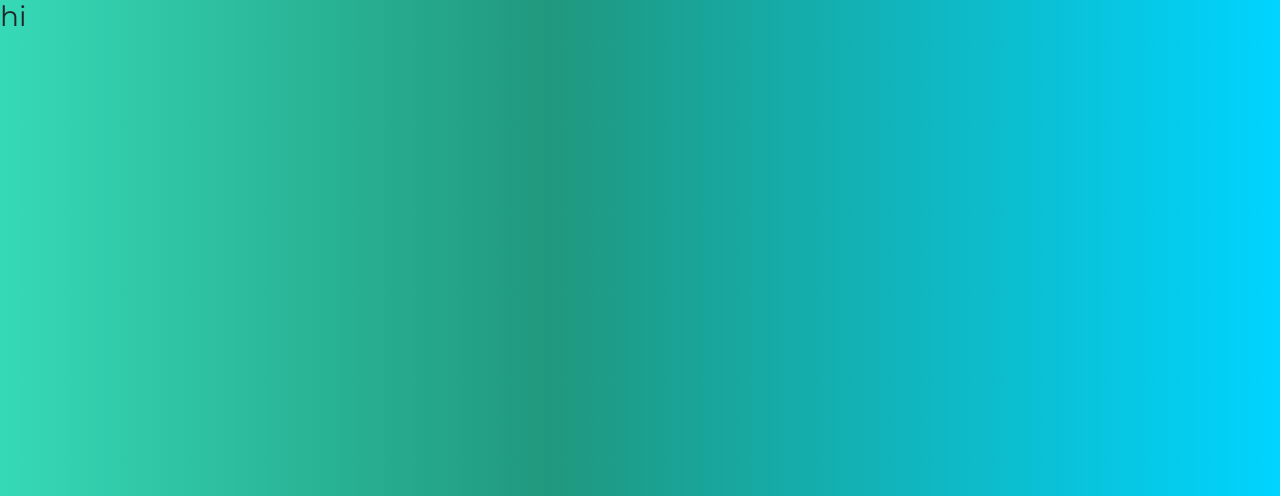
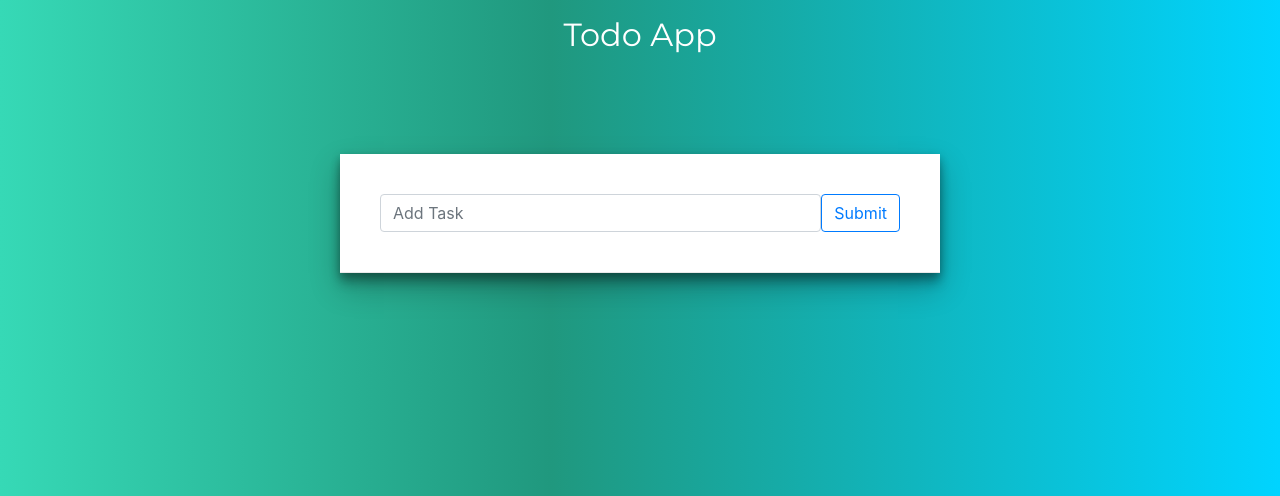
Before and after one commit to bharathjinka09/todo-drf, a Django app: page / in a window 1280 px wide. Shown: the top 496 px of the page. Run offline with Django 3.2, Linux system fonts and the light colour scheme; data comes from the database, SQL or seed files in the repository; some libraries are stand-ins or nearby versions.

Commit message:
Added UI for tasks app and fetched the tasks from API

```diff
--- a/frontend/templates/frontend/list.html
+++ b/frontend/templates/frontend/list.html
@@ -2,7 +2,11 @@
 <html>
 <head>
 	<title>To Do</title>
+	  <meta name="viewport" content="width=device-width, initial-scale=1.0">
+
 	<link rel="stylesheet" href="https://stackpath.bootstrapcdn.com/bootstrap/4.5.0/css/bootstrap.min.css" integrity="sha384-9aIt2nRpC12Uk9gS9baDl411NQApFmC26EwAOH8WgZl5MYYxFfc+NcPb1dKGj7Sk" crossorigin="anonymous">
+
+	<link href="https://stackpath.bootstrapcdn.com/font-awesome/4.7.0/css/font-awesome.min.css" rel="stylesheet" integrity="sha384-wvfXpqpZZVQGK6TAh5PVlGOfQNHSoD2xbE+QkPxCAFlNEevoEH3Sl0sibVcOQVnN" crossorigin="anonymous">
 
 	<link rel="stylesheet" href="https://fonts.googleapis.com/css?family=Montserrat&display=swap">
 
@@ -15,10 +19,116 @@
 		h1,h2,h3,h4,h5,p,span,strike{
 			font-family: 'Montserrat', sans-serif;
 		}
+
+		#task-container{
+			max-width: 600px;
+			margin: 0 auto;
+			box-shadow: 0 14px 28px rgba(0,0,0,0.25), 0 10px 10px rgba(0,0,0,0.22);
+			background-color: #fff;
+
+			margin-top: 100px;
+			margin-bottom: 100px;
+
+			justify-content: space-around;
+			align-items: flex-start;
+
+		}
+
+		#form-wrapper{
+			position: --webkit-sticky;
+			position: sticky;
+			top: 0rem;
+			border-bottom: 1px solid #e9e9e9;
+			background-color: #fff;
+			box-shadow: 0 3px 8px rgba(0,0,0,0.25);
+			padding: 40px;
+		}
+
+		/*#submit{
+			background-color: #36d9b6;
+			border-radius: 0;
+			border:0;
+			color: #fff;
+
+		}*/
+		.flex-wrapper{
+			display: flex;
+		}
+		.task-wrapper{
+			margin:5px;
+			padding: 5px;
+			padding: 20px;
+			cursor: pointer;
+			border-bottom:1px solid #e9e9e9;
+			color: #686868;
+		}
 	</style>
 
 </head>
 <body>
-	<h3>hi</h3>
+	<div class="container">
+		<h2 class="mt-3" style="text-align: center; color: white;">Todo App</h2>
+		<div id="task-container">
+			<div id="form-wrapper">
+				<form id="form">
+					<div class="flex-wrapper">
+						<div style="flex: 6">
+							<input id="title" class="form-control" type="text" name="title" placeholder="Add Task">
+						</div>
+						<div style="flex: 1">
+							<input id="submit" class="btn btn-outline-primary" type="submit">
+						</div>
+					</div>
+				</form>
+			</div>
+
+			<div id="list-wrapper">
+
+			</div>
+
+		</div>
+
+	</div>
+
+	<script type="text/javascript">
+		buildList()
+
+
+		function buildList() {
+			var wrapper = document.querySelector('#list-wrapper')
+
+			var url = 'http://127.0.0.1:8000/api/task-list/'
+
+			fetch(url)
+			.then(resp => resp.json())
+			.then(function(data){
+				console.log(data)
+
+			var list = data
+			for (var i in list) {
+
+			 	var item = `
+			 		<div id="data-row-${i}" class="task-wrapper flex-wrapper">
+			 			<div style="flex:7">
+			 				<span class="title">${list[i].title}</span>
+			 			</div>
+			 			<div style="flex:1">
+			 				<button class="btn btn-outline-info edit"><i class='fa fa-pencil'></i></button>
+			 			</div>
+			 			<div style="flex:1">
+			 				<button class="btn btn-outline-danger delete">X</button>
+			 			</div>
+
+			 		</div>
+
+			 	`
+			 	wrapper.innerHTML += item
+			 }
+
+			})
+
+		}
+	</script>
+
 </body>
 </html>
```
